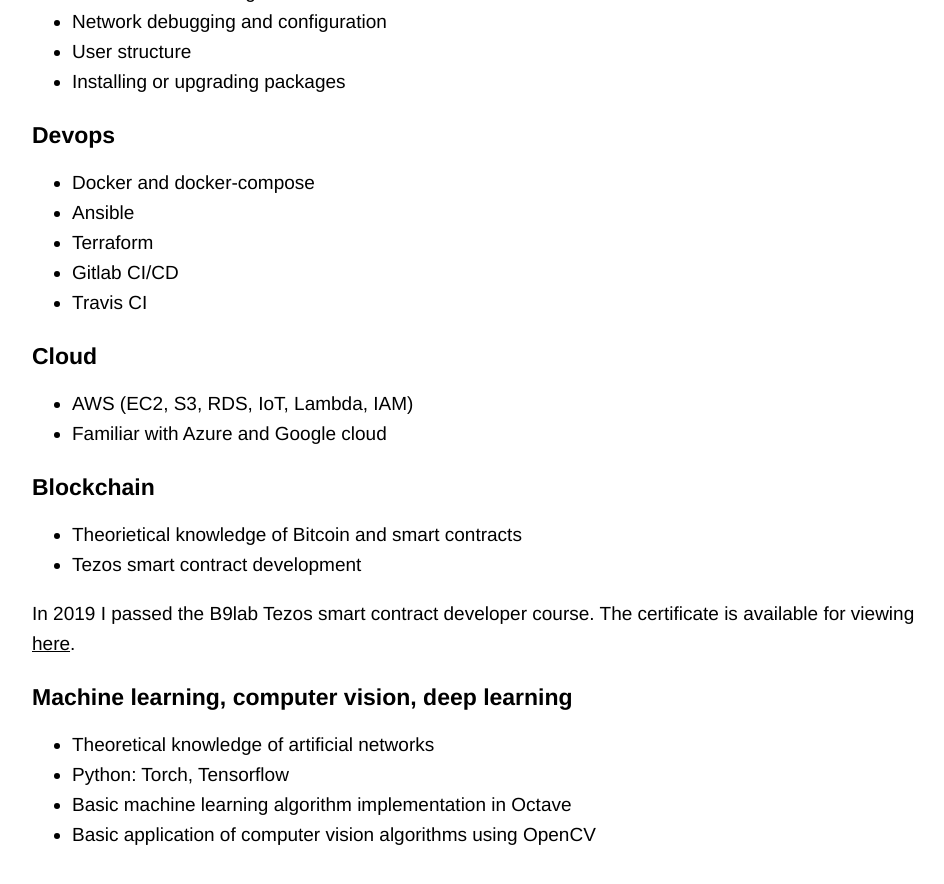
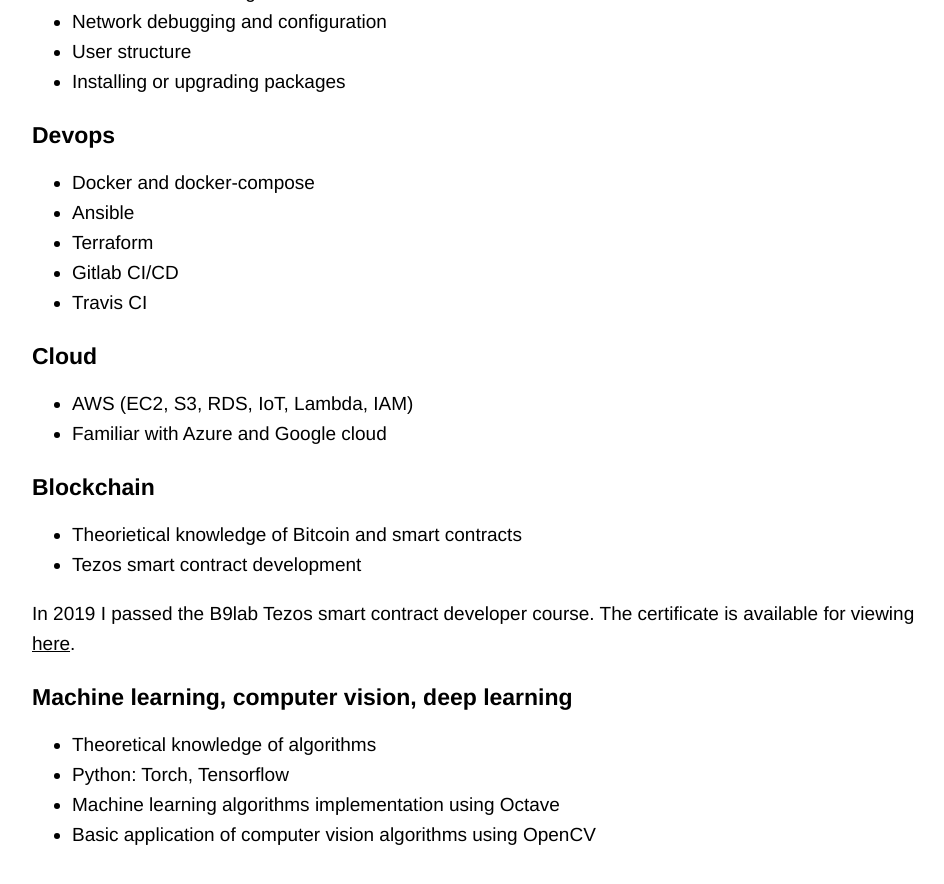
Before and after one commit to leonpahole/leonpahole-com, a Jekyll site: the page built from about.html, in a window 1280 px wide and 900 px high, scrolled down 3530 px. Shown: the top 884 px of the window, without its empty margins (158-1102 px from the left). Built offline with Jekyll 4.4.1, drawn with Linux system fonts in a browser that asks for light colours; nearby versions of some CDN libraries.

Commit message:
Update machine learning skills

```diff
--- a/about.html
+++ b/about.html
@@ -292,9 +292,9 @@
     </h4>
 
     <ul>
-      <li>Theoretical knowledge of artificial networks</li>
+      <li>Theoretical knowledge of algorithms</li>
       <li>Python: Torch, Tensorflow</li>
-      <li>Basic machine learning algorithm implementation in Octave</li>
+      <li>Machine learning algorithms implementation using Octave</li>
       <li>Basic application of computer vision algorithms using OpenCV</li>
     </ul>
   </div>
```
